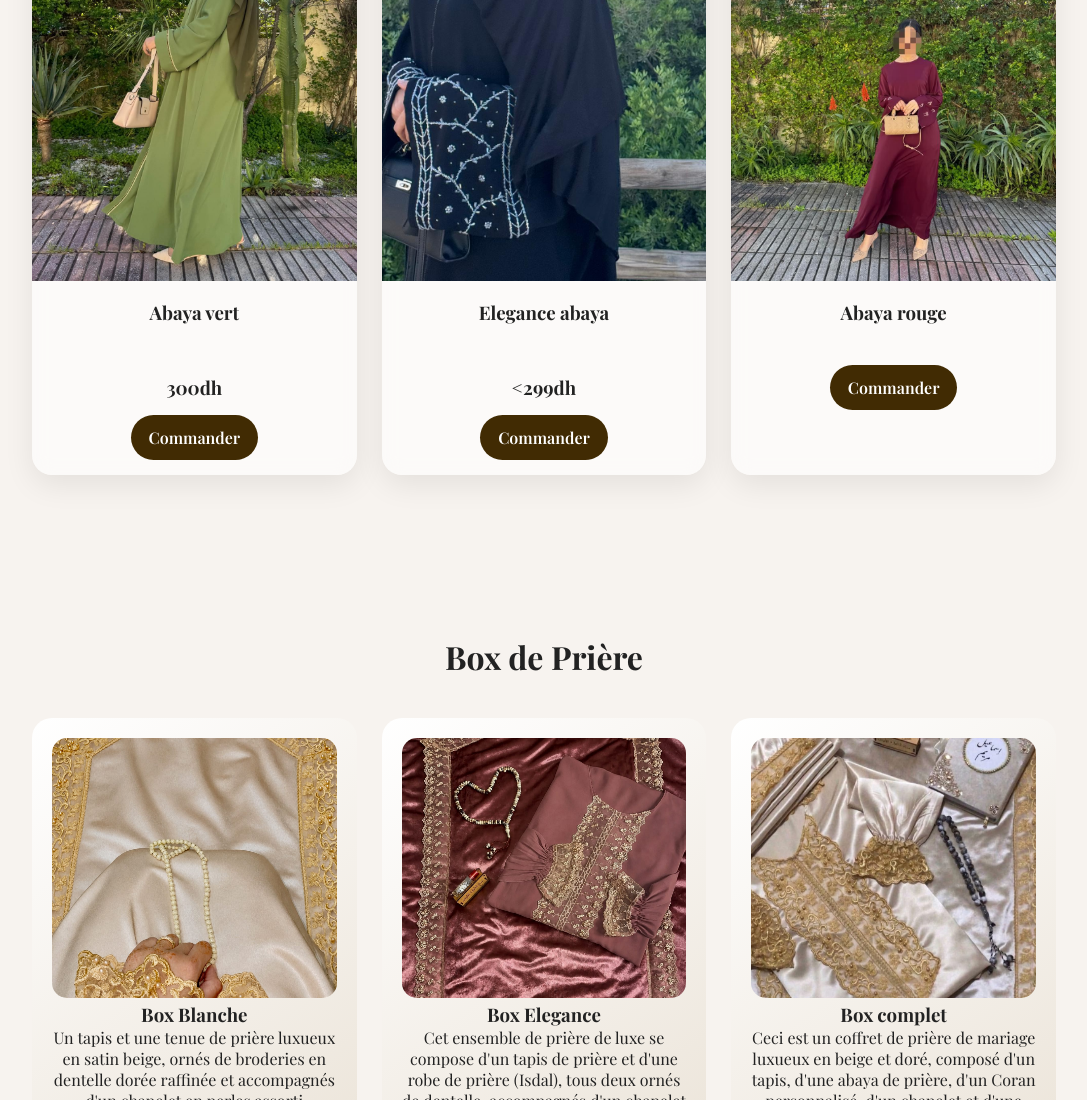
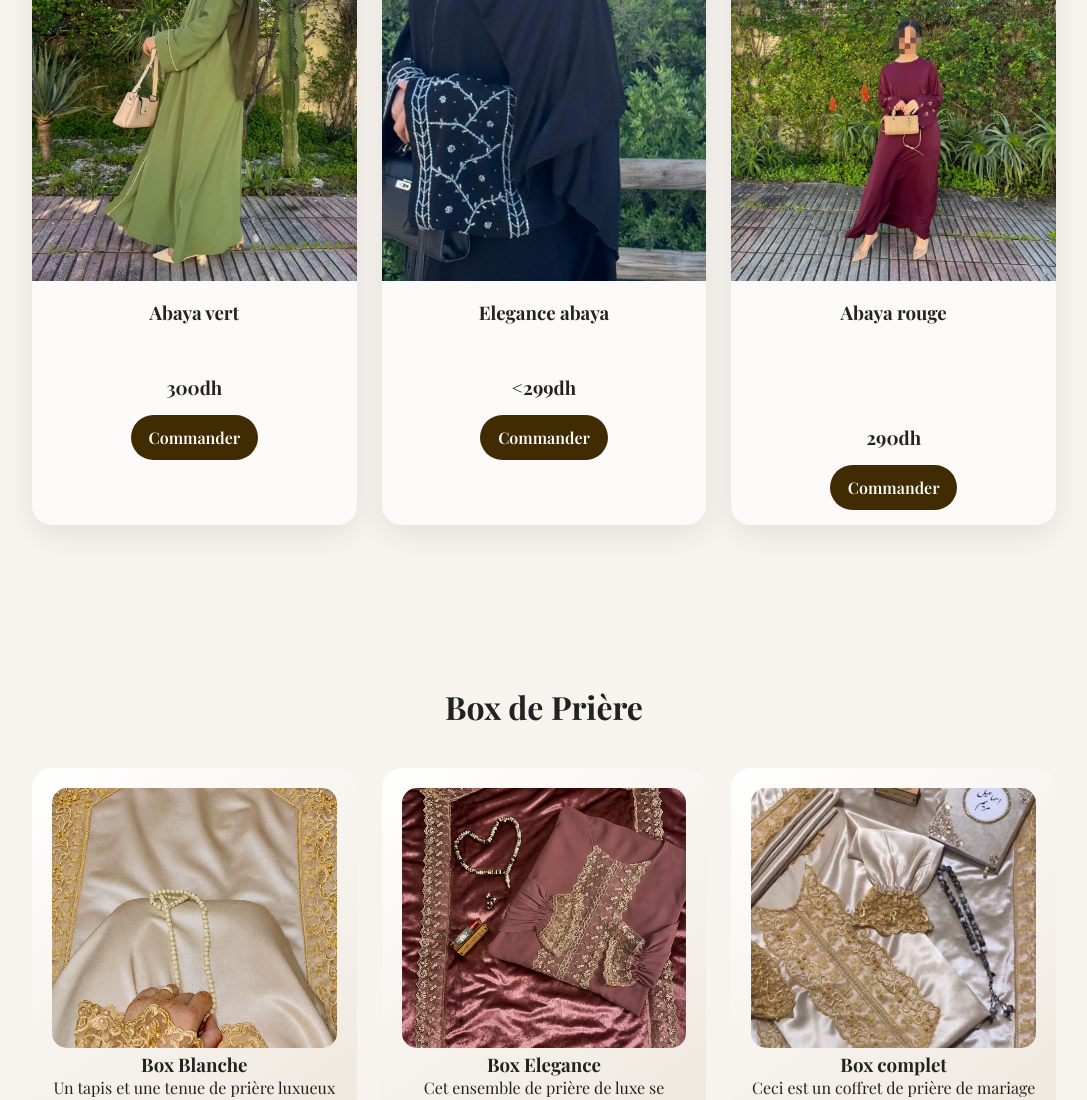
Before and after one commit to Doha-2005/Shiny-brand, a plain HTML site: page index.html in a window 1280 px wide. Shown: the part 1686-2786 px from the top of the page, without its empty margins (96-1183 px from the left). Drawn offline with nearby package versions, Linux system fonts and the light colour scheme.

Commit message:
Update index.html

```diff
--- a/index.html
+++ b/index.html
@@ -353,7 +353,7 @@ footer{
     { name: "Abaya noire élégante avec de subtils détails tressés au niveau des manches, offrant un style chic, moderne et raffiné.<br>350dh", img: "lakhera.jpg.jpeg" },
     { name: "Abaya vert <br><br><br>300dh", img: "vert.jpg.jpeg" },
     { name: "Elegance abaya <br><br><br><299dh", img: "khla.jpg.jpeg" },
-    { name: "Abaya rouge<br><br><br<290dh>", img: "rouge.jpg.jpeg" },
+    { name: "Abaya rouge<br><br><br><br><br>290dh", img: "rouge.jpg.jpeg" },
   ];
 
   const gridContainer = document.getElementById('abayas-container');
```
